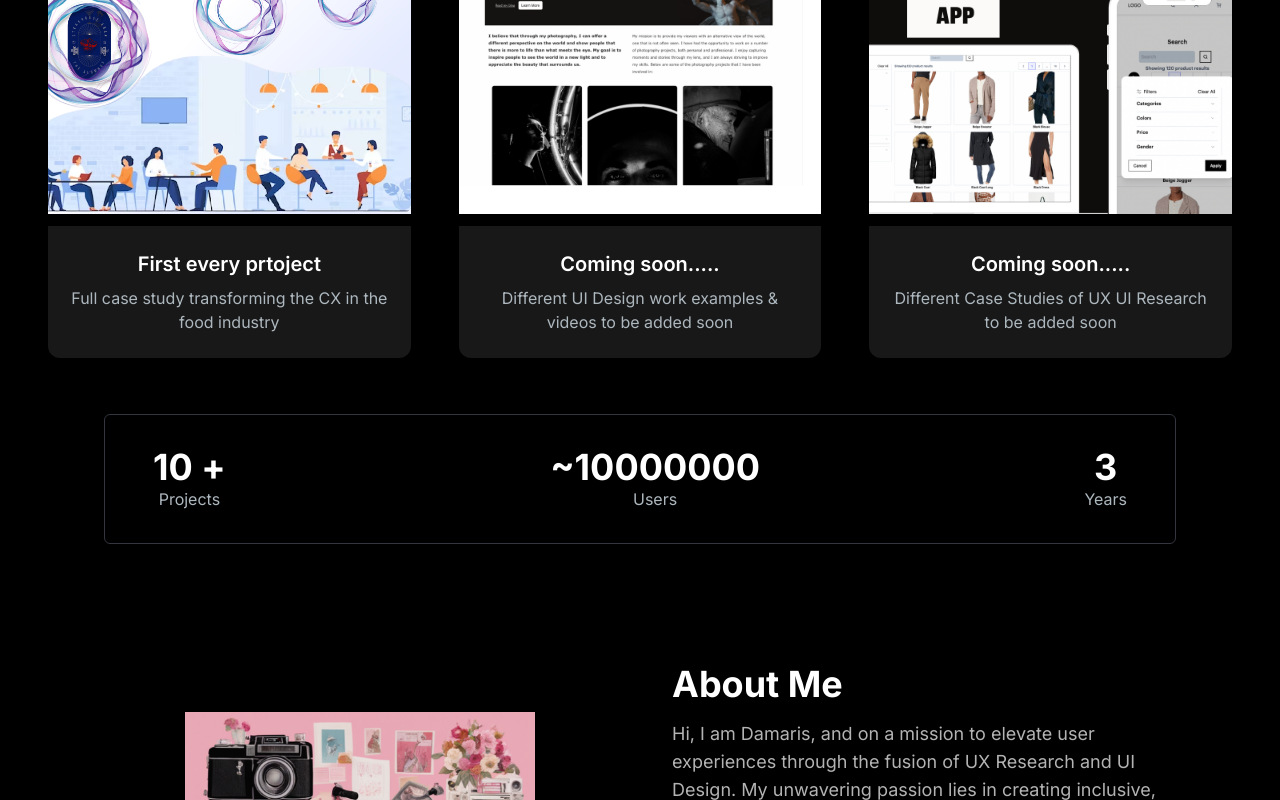
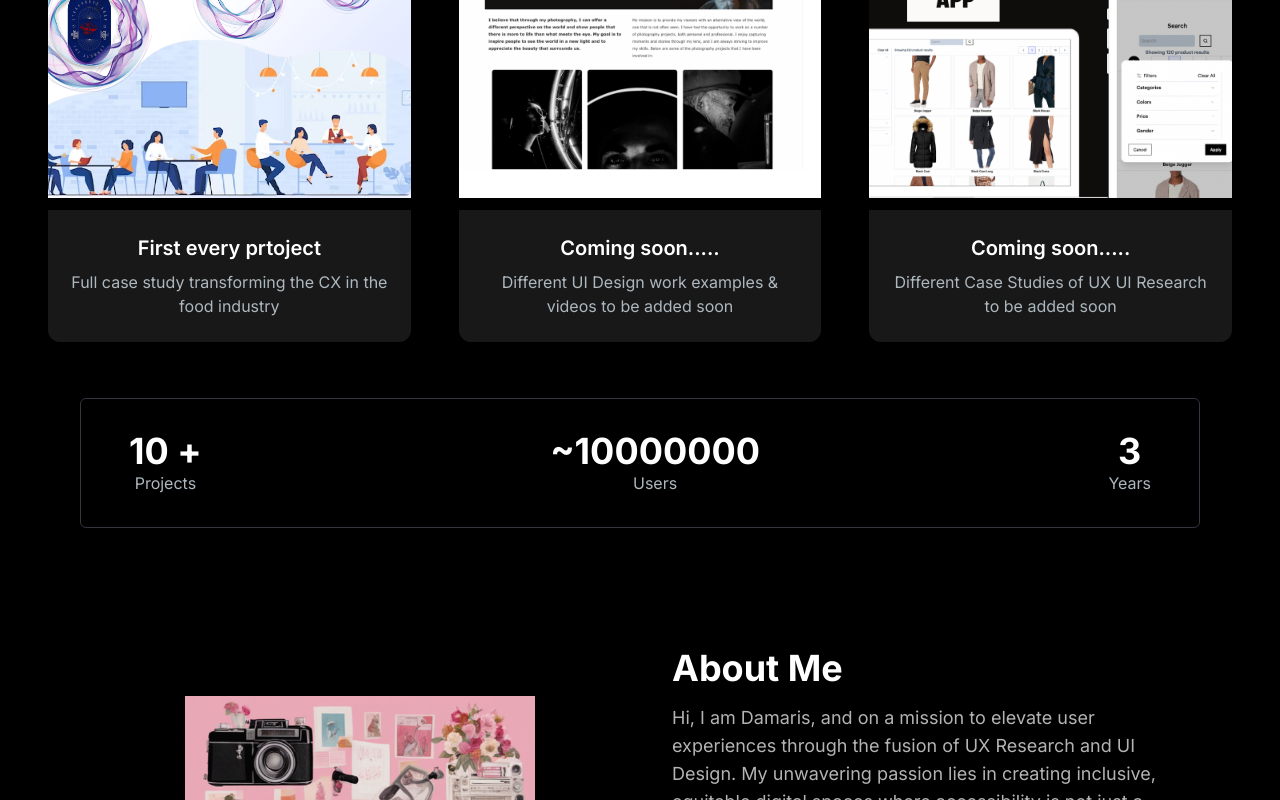
Before and after one commit to Alumsdesigns/portfolio, a Next.js app: page / in a window 1280 px wide. Shown: the part 882-1682 px from the top of the page. Built offline with nearby package versions, Linux system fonts and the light colour scheme.

Commit message:
updated layout

```diff
--- a/src/app/components/AchievementsSection.jsx
+++ b/src/app/components/AchievementsSection.jsx
@@ -101,7 +101,7 @@ const AchievementsSection = () => {
 
   // Render the component's UI
   return (
-    <div className="py-8 px-4 xl:gap-16 lg:py-14 lg:px-14 m-0">
+    <div className="py-8 px-4 xl:gap-16 lg:py-14 lg:px-8">
       <div className="sm:border-[#33353F] sm:border rounded-md py-8 px-8 flex flex-col sm:flex-row items-center justify-between">
         {achievementsList.map((achievement, index) => {
           return (
--- a/src/app/components/ProjectsSection.jsx
+++ b/src/app/components/ProjectsSection.jsx
@@ -64,7 +64,7 @@ const ProjectsSection = () => {
 
   return (
     <section id="projects">
-      <h2 className="text-center font-bold text-white mt-4 mb-4 md:mb-8 text-2xl md:text-3xl lg:text-4xl">
+      <h2 className="text-center font-bold text-white mt-4 mb-4 text-2xl md:text-3xl lg:text-4xl">
         View My Projects
       </h2>
       <div className="text-white flex flex-row justify-center items-center gap-2 py-6 text-center">
--- a/src/app/page.js
+++ b/src/app/page.js
@@ -16,7 +16,6 @@ export default function Home() {
         <ProjectsSection />
         <AchievementsSection />
         <AboutSection />
-
         <ContactMe />
       </div>
       <Footer />
```
